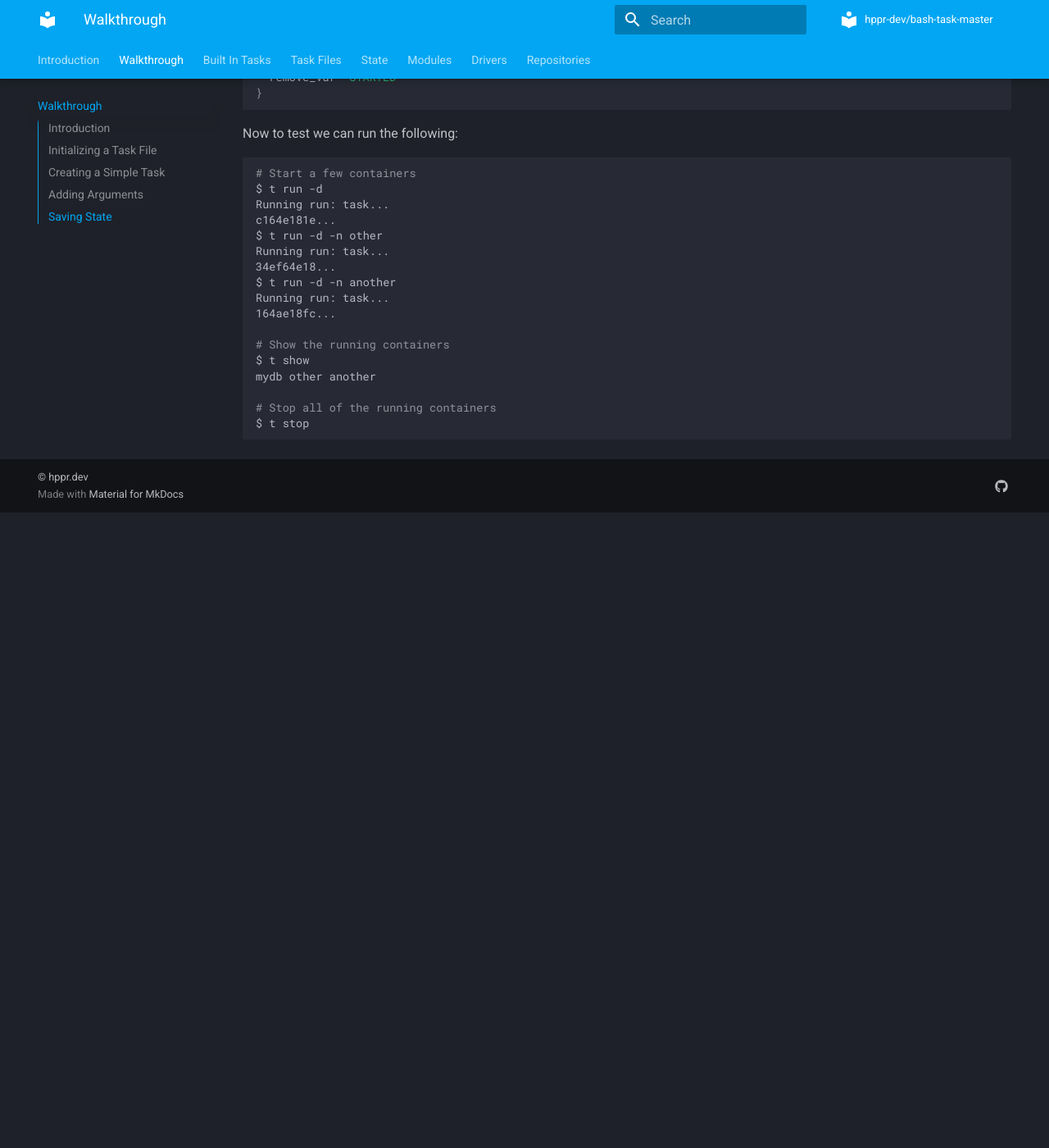
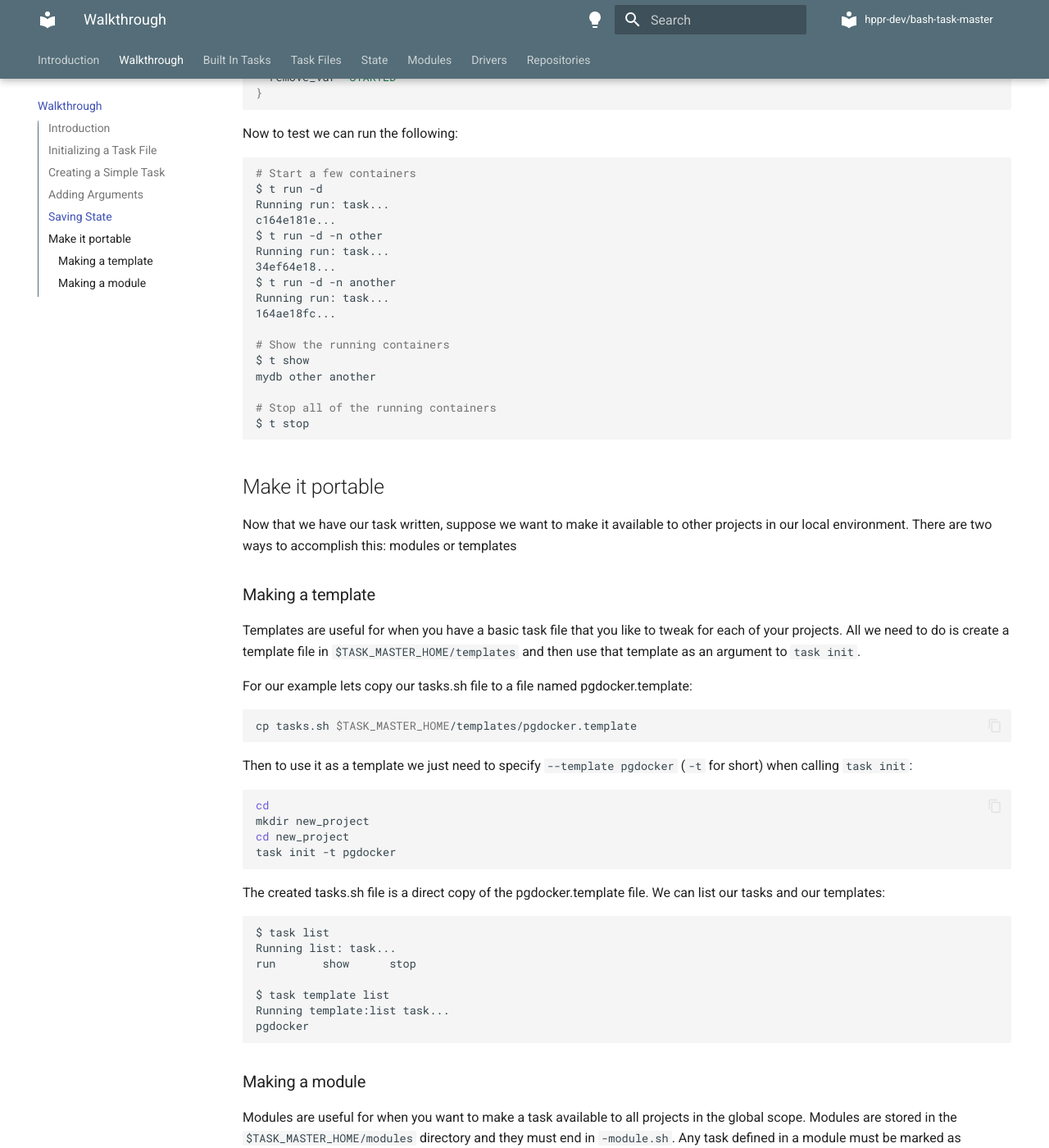
Before and after one commit to hppr-dev/docs-bash-task-master, an MkDocs documentation site: the page built from docs/walkthrough.md, in a window 1280 px wide and 1400 px high, scrolled down 2709 px. Shown: the whole window at 82% size. Built offline with MkDocs 1.6.1 and Material for MkDocs 9.7.7, drawn with Linux system fonts in a browser that asks for light colours; comment, search, counter and statistics services are not loaded; before the commit the page ends 3334 px from its top, so only the background shows below that; some of the changed text lies outside the part shown.

Commit message:
Add walkthrough to docs

````diff
--- a/docs/walkthrough.md
+++ b/docs/walkthrough.md
@@ -5,7 +5,7 @@
 It was not meant to replace tools like `make`, `gradle` or `npm`, but augment them and provide a way to standardize and document project interfaces.
 
 For example, let's say we wanted to lint, test, and run every project that we worked on.
-Without bash task master, we would need to remember the command and arguments for each tool that performs the task.
+Without bash task master, we would need to remember the command and arguments for each tool that performs each individual command.
 With bash task master, it's as easy as running `task lint`, `task test`, and `task run` in a project directory.
 
 Task files act as documentation for important processes.
@@ -168,3 +168,130 @@
 $ t stop
 
 ```
+
+## Make it portable
+
+Now that we have our task written, suppose we want to make it available to other projects in our local environment.
+There are two ways to accomplish this: modules or templates
+
+### Making a template
+
+Templates are useful for when you have a basic task file that you like to tweak for each of your projects.
+All we need to do is create a template file in `$TASK_MASTER_HOME/templates` and then use that template as an argument to `task init`.
+
+For our example lets copy our tasks.sh file to a file named pgdocker.template:
+
+``` bash
+cp tasks.sh $TASK_MASTER_HOME/templates/pgdocker.template
+```
+
+Then to use it as a template we just need to specify `--template pgdocker` (`-t` for short) when calling `task init`:
+
+``` bash
+cd
+mkdir new_project
+cd new_project
+task init -t pgdocker
+```
+
+The created tasks.sh file is a direct copy of the pgdocker.template file.
+We can list our tasks and our templates:
+
+``` {.bash .no-copy}
+$ task list
+Running list: task...
+run	      show	    stop
+
+$ task template list
+Running template:list task...
+pgdocker
+```
+
+### Making a module
+
+Modules are useful for when you want to make a task available to all projects in the global scope.
+Modules are stored in the `$TASK_MASTER_HOME/modules` directory and they must end in `-module.sh`.
+Any task defined in a module must be marked as readonly to show up in the global scope.
+This prevents local tasks from overwriting module functions.
+As a general rule, there should only be a single task per module.
+
+In the case of converting our task file to a module, we'll have to do some editing to put all of our tasks together.
+In `$TASK_MASTER_HOME/modules/pgdocker-module.sh` we can write:
+
+``` bash
+
+arguments_pgdocker() {
+  PGDOCKER_DESCRIPTION="Manage postgres containers"
+  SUBCOMMANDS="run|show|stop"
+
+  RUN_DESCRIPTION="Start a postgres container"
+  RUN_OPTIONS="name:n:str detach:d:bool"
+
+  SHOW_DESCRIPTION="Show the running postgres containers"
+
+  STOP_DESCRIPTION="Stop all the running postgres containers"
+}
+
+task_pgdocker() {
+  if [[ "$TASK_SUBCOMMAND" == "run" ]]
+  then
+    if [[ -z "$ARG_NAME" ]]
+    then
+      ARG_NAME=mydb
+    fi
+    if [[ -n "$ARG_DETACH" ]]
+    then
+      extra_args=-d
+      # Notice the change here to persist_module_var
+      persist_module_var "STARTED" "$STARTED $ARG_NAME"
+    fi
+    docker run $extra_args --rm -it -e POSTGRES_PASSWORD=secret --name $ARG_NAME postgres
+
+  elif [[ "$TASK_SUBCOMMAND" == "show" ]]
+  then
+    echo Started containers: $STARTED
+
+  elif [[ "$TASK_SUBCOMMAND" == "stop" ]]
+  then
+    docker stop $STARTED
+    # Notic the change here to remove_module_var
+    remove_module_var "STARTED"
+  fi
+}
+
+# Tasks in modules are required to be marked as readonly
+readonly -f task_pgdocker
+
+```
+
+!!! Note
+    We are using `persist_module_var` and `remove_module_var` here instead of `persist_var` and `remove_var`.
+    The module variations of these function provide a mechanism to save module variables independently of task file context.
+    If we were to use `persist_var`, state would depend on the current working directory.
+
+Now the task will show when we list the global task:
+
+``` {.bash .no-copy}
+
+$ task list -g
+Running list: task...
+... pgdocker ...
+
+$ task help pgdocker
+Running help:pgdocker task...
+Command: task pgdocker
+  Manage postgres containers
+
+Command: task pgdocker run
+  Start a postgres container
+  Optional:
+    --name, -n str
+    --detach, -d
+
+Command: task pgdocker show
+  Show the running postgres containers
+
+Command: task pgdocker stop
+  Stop all the running postgres containers
+
+```
--- a/mkdocs.yml
+++ b/mkdocs.yml
@@ -26,13 +26,24 @@
 
   name: 'material'
   #custom_dir: 'theme'
-  favicon: 'assets/logo.png'
+  favicon: 'assets/favicon.ico'
   #logo: 'assets/logo.png'
   palette:
-    scheme: 'slate'
+    - scheme: default
+      media: "(prefers-color-scheme: light)"
+      primary: 'blue grey'
+      accent: 'deep purple'
+      toggle:
+        icon: material/lightbulb
+        name: Switch to dark mode
 
-    primary: 'light blue'
-    accent: 'deep purple'
+    - scheme: slate
+      media: "(prefers-color-scheme: dark)"
+      primary: 'indigo'
+      accent: 'deep purple'
+      toggle:
+        icon: material/lightbulb-outline
+        name: Switch to light mode
 
   font:
     text: 'Roboto'
````
Also changed, not shown: docs/assets/favicon.ico (added), 1 other file.
